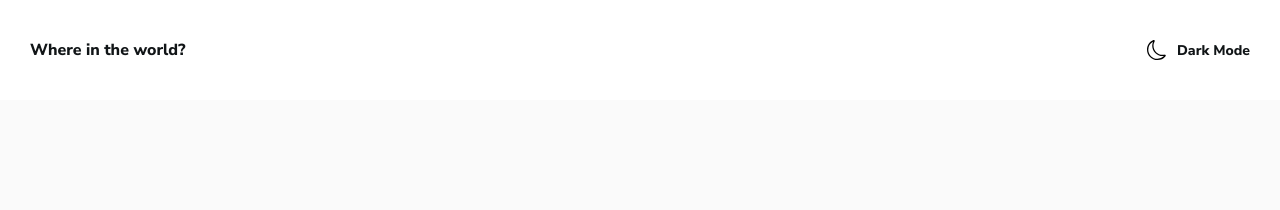
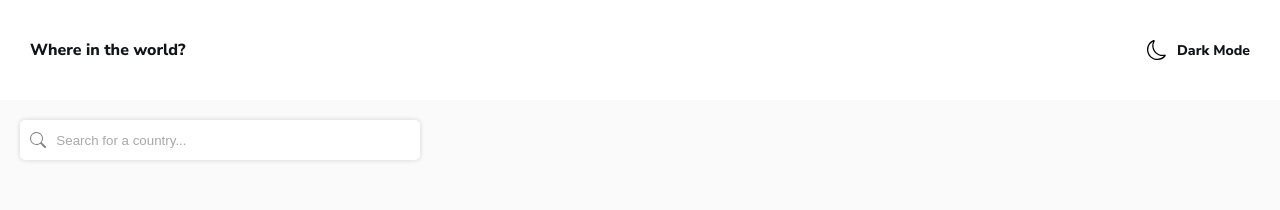
Before and after one commit to jeff343/frem-countries, a React (Create React App) app: page / in a window 1280 px wide. Shown: the top 210 px of the page. Built offline with nearby package versions, Linux system fonts and the light colour scheme.

Commit message:
Filter Component

```diff
--- a/package.json
+++ b/package.json
@@ -8,6 +8,7 @@
     "@testing-library/user-event": "^13.5.0",
     "react": "^18.2.0",
     "react-dom": "^18.2.0",
+    "react-router-dom": "^6.5.0",
     "react-scripts": "5.0.1",
     "styled-components": "^5.3.6",
     "web-vitals": "^2.1.4"
--- a/src/App.js
+++ b/src/App.js
@@ -2,6 +2,7 @@ import { useState } from "react";
 import { ThemeProvider } from "styled-components";
 import { lightTheme, darkTheme, GlobalStyles } from "./styles/theme";
 import Header from "./components/Header";
+import HomePage from "./pages/HomePage";
 
 function App() {
   const [theme, setTheme] = useState(lightTheme)
@@ -15,6 +16,7 @@ function App() {
       <>
         <GlobalStyles />
         <Header toggleTheme={toggleTheme} theme={theme}/>
+        <HomePage />
       </>
     </ThemeProvider>
   );
--- /dev/null
+++ b/src/components/SearchBar.js
@@ -0,0 +1,70 @@
+import styled from "styled-components";
+import searchSVG from "../assets/images/search-icon.svg"
+
+const Container = styled.div`
+    display: flex;
+    align-items: center;
+    background: ${props => props.theme.elements};
+    max-width: 400px;
+    width: 80%;
+    height: 40px;
+    margin: 20px;
+    border-radius: 5px;
+    box-shadow: 0px 0px 5px 0px lightgrey;
+`;
+
+const SearchInput = styled.input`
+    background: none;
+    border: none;
+    width: 100%;
+    height: 100%;
+    border-radius: 0 5px 5px 0;
+
+    &:focus {
+        outline: 3px solid ${props => props.theme.ph}
+    }
+
+    &::placeholder {
+        color: ${props => props.theme.ph};
+        opacity: 1;
+    }
+`;
+
+const IconWrapper = styled.div`
+    width: 40px;
+    height: 100%;
+    display: flex;
+
+    &:hover {
+        cursor: pointer;
+    }
+`;
+
+const Icon = styled.img`
+    height: 16px;
+    width: auto;
+    margin: auto;
+    filter: ${props => props.theme.filter}
+`;
+
+const SearchBar = ({ handleSearch, search }) => {
+
+
+    return (
+        <Container>
+            <IconWrapper>
+                <Icon src={searchSVG} alt="search button" />
+            </IconWrapper>
+
+            <SearchInput
+                type="search"
+                name="search-form"
+                placeholder="Search for a country..."
+                value={search}
+                onChange={(e) => handleSearch(e.target.value)}
+            />
+        </Container>
+    )
+}
+
+export default SearchBar
--- /dev/null
+++ b/src/pages/HomePage.js
@@ -0,0 +1,43 @@
+import styled from "styled-components";
+import { useEffect, useState } from "react";
+import SearchBar from "../components/SearchBar";
+
+
+const HomePage = () => {
+    const [countries, setCountries] = useState([])
+    const [search, setSearch] = useState("")
+
+    const handleSearch = (p) => {
+        setSearch(p)
+        console.log(search)
+    }
+
+    // useEffect(() => {
+
+    //     const getCountries = async() => {
+    //         try {
+    //             const res = await fetch("https://restcountries.com/v3.1/all")
+    //             const data = await res.json()
+    //             setCountries(data.slice(0,10))
+    //         } catch (error){
+    //             console.log(error)
+    //         }
+    //     }
+    //     getCountries()
+    // }, [])
+
+    return (
+        // <>
+        //     {!countries ? <h1>Loading...</h1>
+        //     : (
+        //         <p>{countries.length}</p>
+        //     )}
+        // </>
+        <>
+            <SearchBar handleSearch={handleSearch} search={search}/>
+        </>
+    )
+
+}
+
+export default HomePage
--- a/src/styles/theme.js
+++ b/src/styles/theme.js
@@ -10,13 +10,17 @@ const GlobalStyles = createGlobalStyle`
 const lightTheme = {
     bg: 'hsl(0, 0%, 98%)',
     text: 'hsl(200, 15%, 8%)',
-    elements: 'hsl(0, 0%, 100%)'
+    elements: 'hsl(0, 0%, 100%)',
+    ph: '#A8A8A8',
+    filter: 'invert(53%) sepia(0%) saturate(949%) hue-rotate(316deg) brightness(96%) contrast(92%)'
 }
 
 const darkTheme = {
     bg: 'hsl(207, 26%, 17%)',
     text: 'hsl(0, 0%, 100%)',
-    elements: 'hsl(209, 23%, 22%)'
+    elements: 'hsl(209, 23%, 22%)',
+    ph: 'hsl(0, 0%, 100%)',
+    filter: 'invert(100%) sepia(3%) saturate(12%) hue-rotate(103deg) brightness(105%) contrast(105%)'
 }
 
 export { GlobalStyles }
```
Also changed, not shown: src/assets/images/search-icon.svg (added), 1 other file (tests, documents, lock files or other folders).
